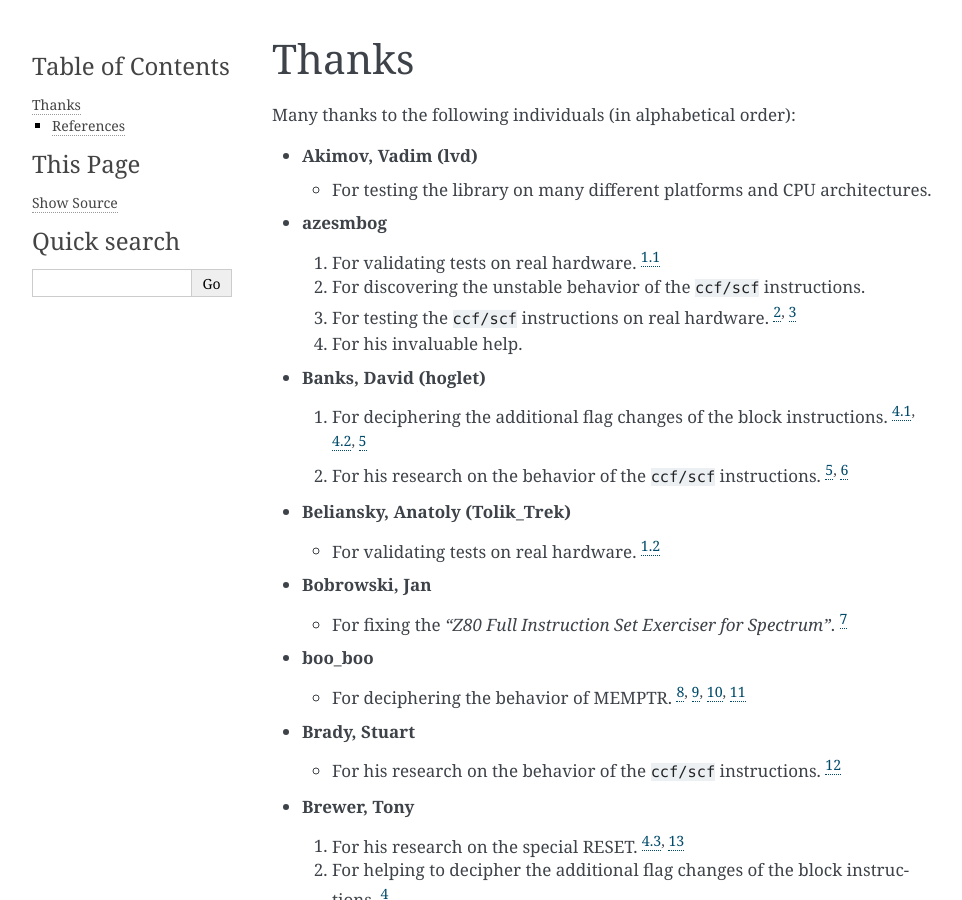
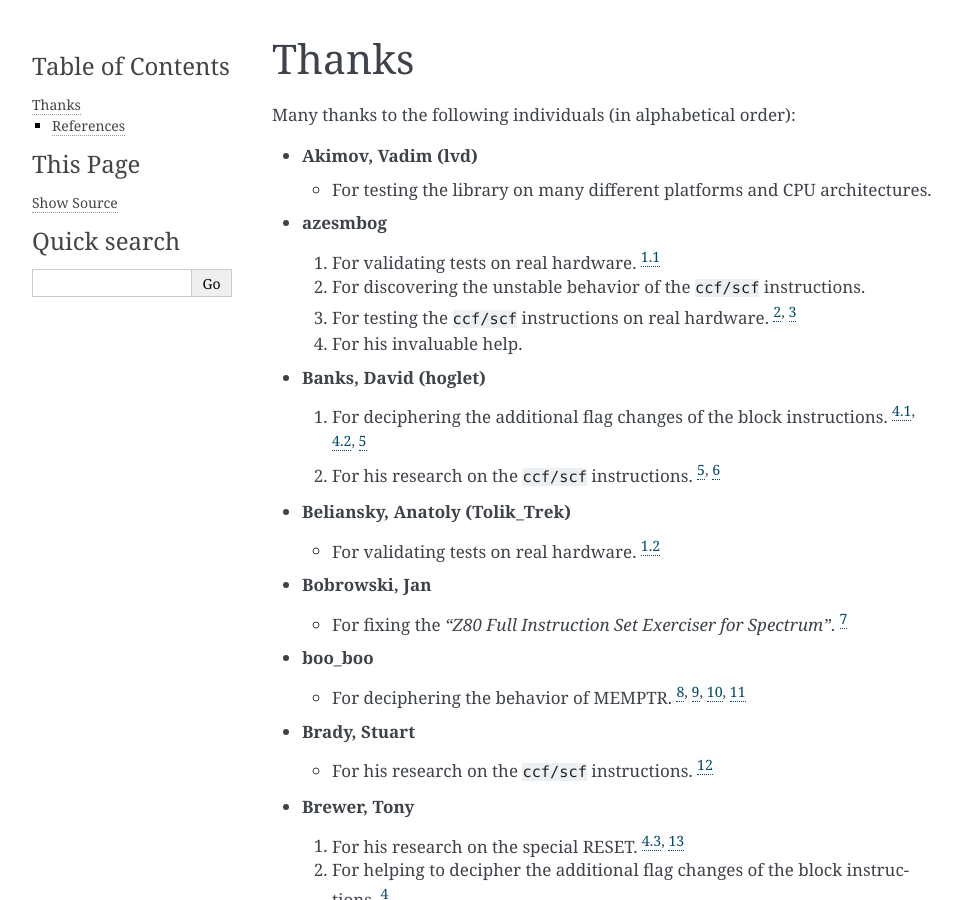
Before and after one commit to redcode/Z80, a Sphinx documentation site: the page built from documentation/Thanks.rst, in a window 1280 px wide and 900 px high. Shown: the whole window, without its empty margins (148-1110 px from the left). Built offline with Sphinx 7.4.7, drawn with Linux system fonts in a browser that asks for light colours; some of the changed text lies outside the part shown.

```diff
--- a/documentation/Thanks.rst
+++ b/documentation/Thanks.rst
@@ -38,7 +38,7 @@
 * **Banks, David (hoglet)**
 
   1. For deciphering the additional flag changes of the block instructions. |re| |fe| :ref:`4.1<r_4_1>`, :ref:`4.2<r_4_2>`, :ref:`5<r_5>` |ren| |ces|
-  2. For his research on the behavior of the ``ccf/scf`` instructions. |re| |fe| :ref:`5<r_5>`, :ref:`6<r_6>` |ren| |ces|
+  2. For his research on the ``ccf/scf`` instructions. |re| |fe| :ref:`5<r_5>`, :ref:`6<r_6>` |ren| |ces|
 
 * **Beliansky, Anatoly (Tolik_Trek)**
 
@@ -54,7 +54,7 @@
 
 * **Brady, Stuart**
 
-  * For his research on the behavior of the ``ccf/scf`` instructions. |re| |fe| :ref:`12<r_12>` |ren| |ces|
+  * For his research on the ``ccf/scf`` instructions. |re| |fe| :ref:`12<r_12>` |ren| |ces|
 
 * **Brewer, Tony**
 
@@ -129,7 +129,7 @@
   2. For writing the *"Z80 Block Flags Test"*. |re| |fe| :ref:`1<r_1>`, :ref:`28<r_28>` |ren| |ces|
   3. For writing the *"Z80 CCF SCF Outcome Stability"* test. |re| |fe| :ref:`28<r_28>` |ren| |ces|
   4. For writing the *"Z80 INT Skip"* test. |re| |fe| :ref:`28<r_28>` |ren| |ces|
-  5. For his research on the unstable behavior of the ``ccf/scf`` instructions.
+  5. For his research on the ``ccf/scf`` instructions.
   6. For his invaluable help.
 
 * **Iborra Debón, Víctor (Eremus)**
```
Also changed, not shown: other parts of documentation/Thanks.rst (+4 -0 lines), README.md (+5 -3 lines), 1 other file.
